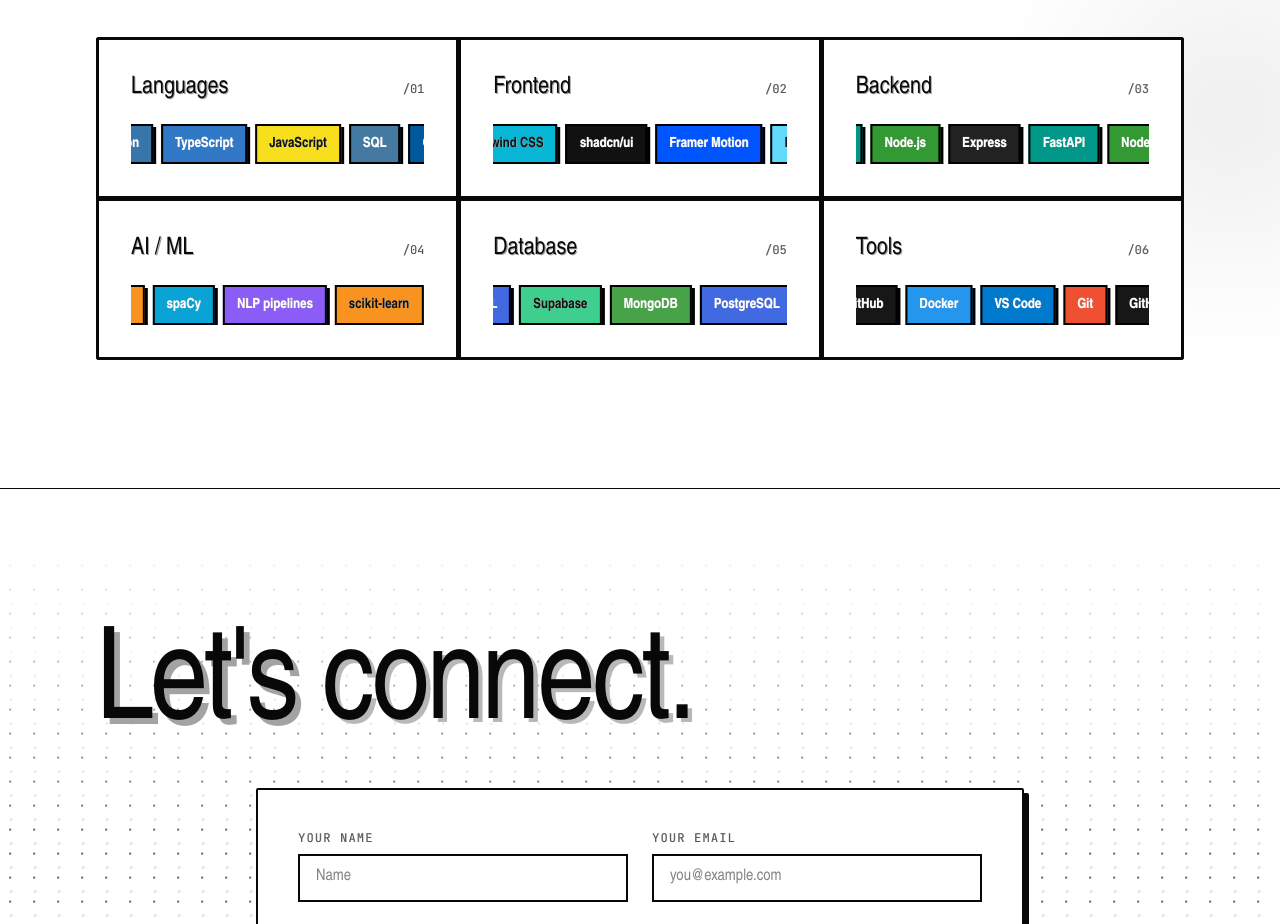
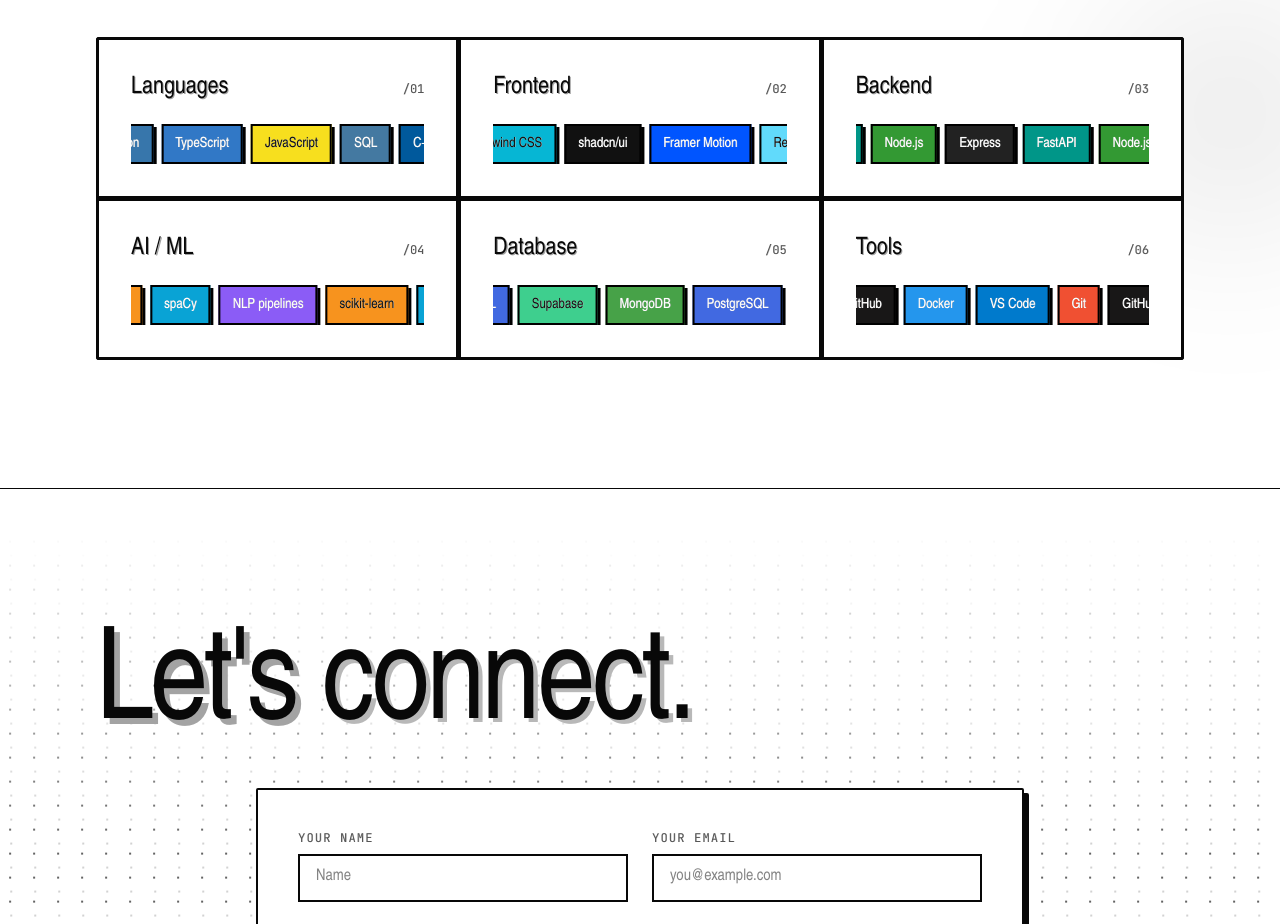
Before and after one commit to AVINASHTIWARI14/portfolio, a React (Vite) app: page / in a window 1280 px wide. Shown: the part 3664-4588 px from the top of the page. Built offline with nearby package versions, Linux system fonts and the light colour scheme; a web font is replaced by a local one.

Commit message:
Soften skill marquee text weight

```diff
--- a/src/components/portfolio/About.tsx
+++ b/src/components/portfolio/About.tsx
@@ -109,7 +109,7 @@ export function Skills() {
                         <li
                           key={s}
                           title={s}
-                          className="shrink-0 whitespace-nowrap border-2 border-black px-3 py-2 text-sm font-semibold shadow-[3px_3px_0_#000] transition-transform hover:-translate-y-0.5 hover:translate-x-0.5 hover:shadow-[2px_2px_0_#000] active:translate-x-[3px] active:translate-y-[3px] active:shadow-none"
+                          className="shrink-0 whitespace-nowrap border-2 border-black px-3 py-2 text-sm font-medium shadow-[3px_3px_0_#000] transition-transform hover:-translate-y-0.5 hover:translate-x-0.5 hover:shadow-[2px_2px_0_#000] active:translate-x-[3px] active:translate-y-[3px] active:shadow-none"
                           style={{ backgroundColor: skillColors[s]?.bg ?? "#FFFFFF", color: skillColors[s]?.fg ?? "#111111" }}
                         >
                           {s}
```
